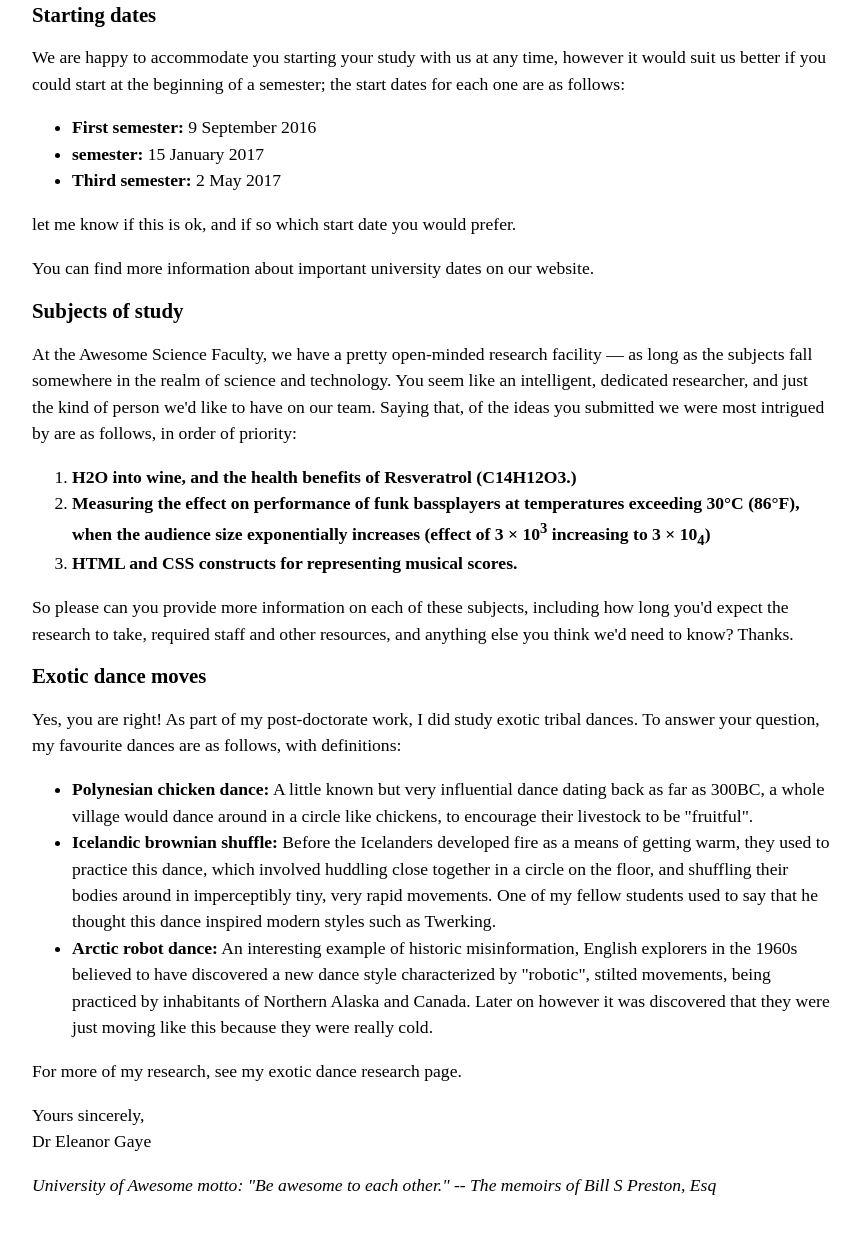
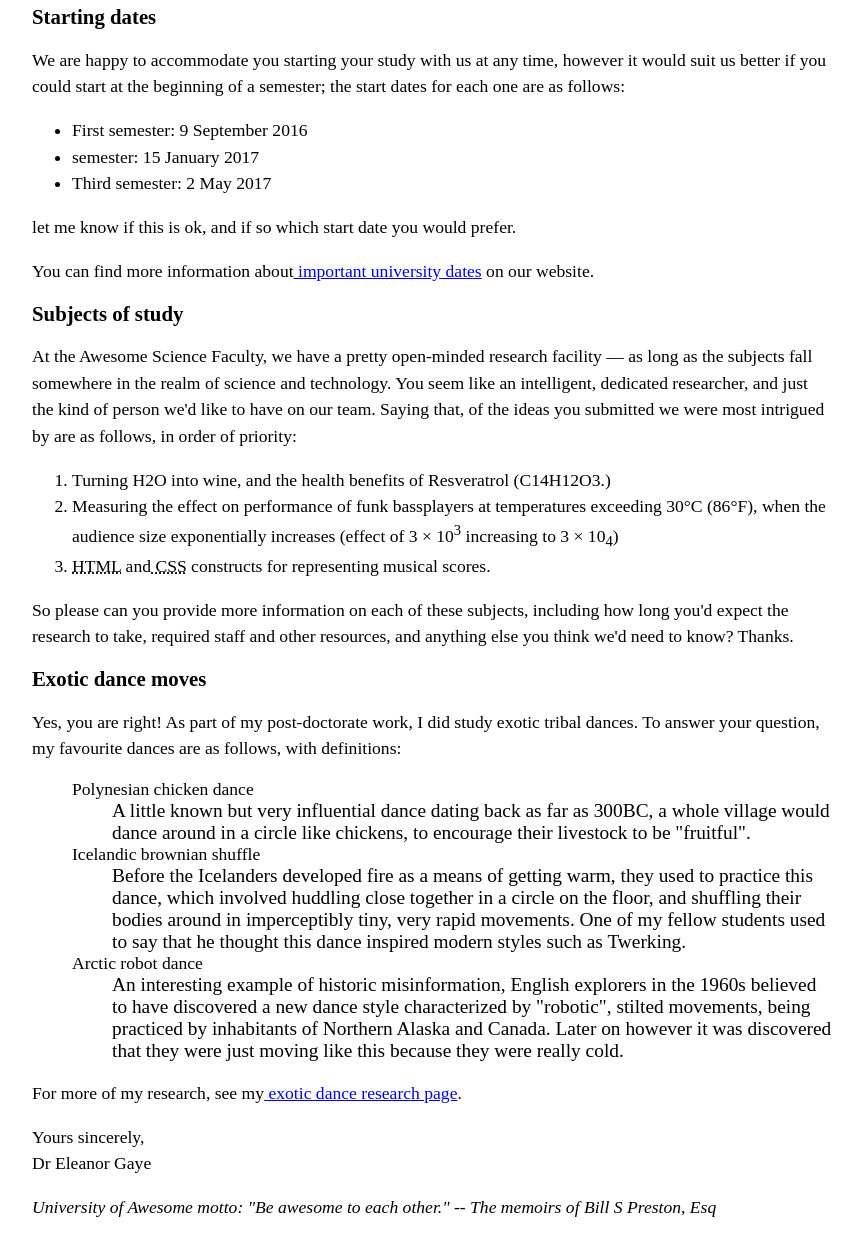
Before and after one commit to PShyam1206/PShyam1206.github.io, a plain HTML site: page Lab 1/File 1/part1.html in a window 1280 px wide. Shown: the part 579-1817 px from the top of the page, without its empty margins (208-1069 px from the left). Before the commit the page ends 1795 px from the top, so only its background shows below. Drawn offline with Linux system fonts and the light colour scheme.

Commit message:
Correction
I corrected my mistakes which i have done in part 1

```diff
--- a/Lab 1/File 1/part1.html
+++ b/Lab 1/File 1/part1.html
@@ -36,21 +36,22 @@ Date:- 17 January 2025
 
 <header>
     <address class="sender-column">
-<p>Dr. Eleanor Gaye<br>
+<p><b>Dr. Eleanor Gaye</b><br>
 Awesome Science faculty<br>
 University of Awesome<br>
 Bobtown, CA 99999,<br>
 USA<br>
-Tel: 123-456-7890<br>
-Email:<a>no_reply@example.com</a>
+<b>Tel:</b> 123-456-7890<br>
+<b>Email:</b>no_reply@example.com<br>
+<p>20 January 2016</p>
 </p>
 
     </address>
-<p>20 January 2016</p>
+
 
 
     <address>
-<p>Miss Eileen Dover<br>
+<p><b>Miss Eileen Dover</b><br>
 4321 Cliff Top Edge<br>
 Dover, CT9 XXX<br>
 UK
@@ -59,7 +60,7 @@ UK
 </header>
 
 <section>
-<p><strong>Re:</strong> Eileen Dover university application </p>
+<p><b>Re:Eileen Dover university application</b></p>
 </section>
 
 <section>
@@ -67,28 +68,28 @@ UK
 
 <p>Thank you for your recent application to join us at the University of Awesome's science faculty to study as part of your PhD next year. I will answer your questions one by one, in the following sections.</p>
 
-<h2>Starting dates</h2>
+<h2><b>Starting dates</b></h2>
 
 <p>We are happy to accommodate you starting your study with us at any time, however it would suit us better if you could start at the beginning of a semester; the start dates for each one are as follows:</p>
 
 <Ul>
-<li> <strong>First semester:</strong> 9 September 2016</li>
-<li><strong> semester:</strong> 15 January 2017</li>
-<li><strong>Third semester:</strong> 2 May 2017</li>
+<li> First semester: 9 September 2016</li>
+<li> semester: 15 January 2017</li>
+<li> Third semester: 2 May 2017</li>
 </ul>
 
 <P> let me know if this is ok, and if so which start date you would prefer.</P>
 
-<p>You can find more information about important university dates on our website.</p>
+<p>You can find more information about<a href="http://example.com"> important university dates</a> on our website.</p>
 
 
 <h2>Subjects of study</h2>
 
 <p>At the Awesome Science Faculty, we have a pretty open-minded research facility — as long as the subjects fall somewhere in the realm of science and technology. You seem like an intelligent, dedicated researcher, and just the kind of person we'd like to have on our team. Saying that, of the ideas you submitted we were most intrigued by are as follows, in order of priority:</p>
 <ol>
-<li><strong> H2O into wine, and the health benefits of Resveratrol (C14H12O3.)</strong></li>
-<li><strong>Measuring the effect on performance of funk bassplayers at temperatures exceeding 30°C (86°F), when the audience size exponentially increases (effect of 3 × 10<sup>3</sup> increasing to 3 × 10<sub>4</sub>)</strong></li>
-<li><strong>HTML and CSS constructs for representing musical scores.</strong></li>
+<li>Turning H2O into wine, and the health benefits of Resveratrol (C14H12O3.)</li>
+<li>Measuring the effect on performance of funk bassplayers at temperatures exceeding 30°C (86°F), when the audience size exponentially increases (effect of 3 × 10<sup>3</sup> increasing to 3 × 10<sub>4</sub>)</li>
+<li><abbr title="Hyper Text Markuo Language">HTML</abbr> and<abbr title="Cascading Style Sheets"> CSS</abbr> constructs for representing musical scores.</li>
 </ol>
 <P>So please can you provide more information on each of these subjects, including how long you'd expect the research to take, required staff and other resources, and anything else you think we'd need to know? Thanks.</P>
 
@@ -96,14 +97,20 @@ UK
 
 <p>Yes, you are right! As part of my post-doctorate work, I did study exotic tribal dances. To answer your question, my favourite dances are as follows, with definitions:</p>
 <ul>
-<li><strong>Polynesian chicken dance:</strong>
-A little known but very influential dance dating back as far as 300BC, a whole village would dance around in a circle like chickens, to encourage their livestock to be "fruitful".</li>
-<li><strong>Icelandic brownian shuffle:</strong>
-Before the Icelanders developed fire as a means of getting warm, they used to practice this dance, which involved huddling close together in a circle on the floor, and shuffling their bodies around in imperceptibly tiny, very rapid movements. One of my fellow students used to say that he thought this dance inspired modern styles such as Twerking.</li>
-<li><strong>Arctic robot dance:</strong>
-An interesting example of historic misinformation, English explorers in the 1960s believed to have discovered a new dance style characterized by "robotic", stilted movements, being practiced by inhabitants of Northern Alaska and Canada. Later on however it was discovered that they were just moving like this because they were really cold.</li>
+Polynesian chicken dance<br>
+<Ol>
+A little known but very influential dance dating back as far as 300BC, a whole village would dance around in a circle like chickens, to encourage their livestock to be "fruitful".<br>
+</Ol>
+Icelandic brownian shuffle<br>
+<ol>
+Before the Icelanders developed fire as a means of getting warm, they used to practice this dance, which involved huddling close together in a circle on the floor, and shuffling their bodies around in imperceptibly tiny, very rapid movements. One of my fellow students used to say that he thought this dance inspired modern styles such as Twerking.<br>
+</ol>
+Arctic robot dance<br>
+<ol>
+An interesting example of historic misinformation, English explorers in the 1960s believed to have discovered a new dance style characterized by "robotic", stilted movements, being practiced by inhabitants of Northern Alaska and Canada. Later on however it was discovered that they were just moving like this because they were really cold.<br>
+</ol>
 </ul>
-<p>For more of my research, see my exotic dance research page.</p>
+<p>For more of my research, see my<a href="http://example.com"> exotic dance research page</a>.</p>
 
 <p>Yours sincerely,<br>
 Dr Eleanor Gaye</p>
```
